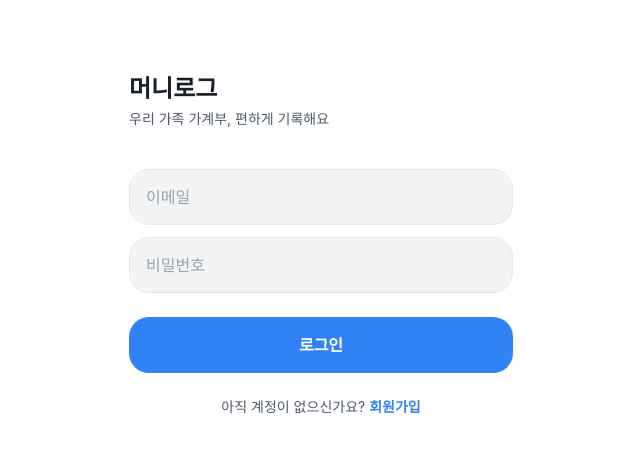
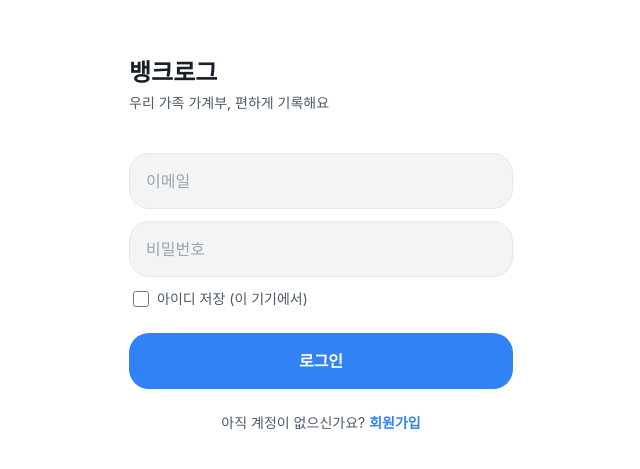
Before and after one commit to tmdgjs1274-svg/account-book_ggoong, a Next.js app in the folder frontend/: page /login in a window 1280 px wide. Shown: the part 155-624 px from the top of the page, without its empty margins (319-959 px from the left). Built offline with nearby package versions, Linux system fonts and the light colour scheme; no server answers; a web font is replaced by a local one.

Commit message:
Add files via upload

```diff
--- a/frontend/app/(main)/dashboard/page.tsx
+++ b/frontend/app/(main)/dashboard/page.tsx
@@ -19,6 +19,7 @@ export default function DashboardPage() {
 
   const topBudgets = [...budgets].sort((a, b) => b.usage_rate - a.usage_rate).slice(0, 3);
   const recentTransactions = transactions.slice(0, 5);
+  const topCategories = breakdown?.categories.slice(0, 6) || [];
 
   return (
     <div className="flex flex-col gap-5">
@@ -67,7 +68,23 @@ export default function DashboardPage() {
             자세히 <ChevronRight size={14} />
           </Link>
         </div>
-        <DonutChart data={breakdown?.categories.slice(0, 6) || []} />
+        <DonutChart data={topCategories} />
+        {topCategories.length > 0 && (
+          <div className="mt-4 flex flex-col gap-3">
+            {topCategories.map((c) => (
+              <div key={c.category_id} className="flex items-center justify-between text-sm">
+                <div className="flex items-center gap-2">
+                  <span className="h-2.5 w-2.5 rounded-full" style={{ backgroundColor: c.color }} />
+                  <span className="font-medium text-ink-700">{c.name}</span>
+                </div>
+                <div className="flex items-center gap-2">
+                  <span className="text-ink-500">{formatWon(c.amount)}</span>
+                  <span className="w-10 text-right font-semibold text-ink-900">{c.percent}%</span>
+                </div>
+              </div>
+            ))}
+          </div>
+        )}
       </Card>
 
       {/* 예산 현황 */}
--- a/frontend/app/layout.tsx
+++ b/frontend/app/layout.tsx
@@ -3,7 +3,7 @@ import './globals.css';
 import { AuthProvider } from '@/lib/auth-context';
 
 export const metadata: Metadata = {
-  title: '머니로그 · 가계부',
+  title: '뱅크로그 · 가계부',
   description: '간편한 우리 가족 가계부',
 };
 
--- a/frontend/app/login/page.tsx
+++ b/frontend/app/login/page.tsx
@@ -1,16 +1,33 @@
 'use client';
 
-import { useState, FormEvent } from 'react';
+import { useState, FormEvent, useEffect } from 'react';
 import Link from 'next/link';
 import { useRouter } from 'next/navigation';
 import { supabase } from '@/lib/supabaseClient';
 
+// 로그인 아이디(이메일) 기억하기 — 계정 설정이 아니라 "이 브라우저(이 기기)"에만 저장됩니다.
+// PC와 모바일에서 각각 다른 브라우저를 쓰면 그 브라우저별로 따로 기억돼요.
+const SAVED_EMAIL_KEY = 'hh_budget_saved_email';
+
 export default function LoginPage() {
   const [email, setEmail] = useState('');
   const [password, setPassword] = useState('');
+  const [rememberId, setRememberId] = useState(false);
   const [error, setError] = useState<string | null>(null);
   const [loading, setLoading] = useState(false);
   const router = useRouter();
+
+  useEffect(() => {
+    try {
+      const saved = localStorage.getItem(SAVED_EMAIL_KEY);
+      if (saved) {
+        setEmail(saved);
+        setRememberId(true);
+      }
+    } catch {
+      // 프라이빗 모드 등으로 저장소 접근이 안 되면 조용히 무시합니다.
+    }
+  }, []);
 
   const handleSubmit = async (e: FormEvent) => {
     e.preventDefault();
@@ -22,13 +39,24 @@ export default function LoginPage() {
       setError('이메일 또는 비밀번호가 올바르지 않아요.');
       return;
     }
+
+    try {
+      if (rememberId) {
+        localStorage.setItem(SAVED_EMAIL_KEY, email);
+      } else {
+        localStorage.removeItem(SAVED_EMAIL_KEY);
+      }
+    } catch {
+      // 저장소 접근이 안 되어도 로그인 자체는 정상 진행합니다.
+    }
+
     router.replace('/dashboard');
   };
 
   return (
     <div className="flex min-h-screen flex-col items-center justify-center bg-white px-6">
       <div className="w-full max-w-sm">
-        <h1 className="mb-1 text-2xl font-bold text-ink-900">머니로그</h1>
+        <h1 className="mb-1 text-2xl font-bold text-ink-900">뱅크로그</h1>
         <p className="mb-10 text-sm text-ink-500">우리 가족 가계부, 편하게 기록해요</p>
 
         <form onSubmit={handleSubmit} className="flex flex-col gap-3">
@@ -48,6 +76,16 @@ export default function LoginPage() {
             onChange={(e) => setPassword(e.target.value)}
             className="h-14 rounded-2xl border border-surface-border bg-surface-alt px-4 text-base outline-none focus:border-primary focus:bg-white focus:ring-2 focus:ring-primary/20"
           />
+
+          <label className="flex items-center gap-2 px-1 text-sm text-ink-500">
+            <input
+              type="checkbox"
+              checked={rememberId}
+              onChange={(e) => setRememberId(e.target.checked)}
+              className="h-4 w-4 rounded border-surface-border accent-primary"
+            />
+            아이디 저장 (이 기기에서)
+          </label>
 
           {error && <p className="text-sm text-expense">{error}</p>}
 
--- a/frontend/components/Shell.tsx
+++ b/frontend/components/Shell.tsx
@@ -32,7 +32,7 @@ export default function Shell({ children }: { children: React.ReactNode }) {
     <div className="min-h-screen bg-surface-alt">
       {/* 데스크톱 사이드바 */}
       <aside className="fixed inset-y-0 left-0 hidden w-60 flex-col border-r border-surface-border bg-white px-4 py-6 md:flex">
-        <div className="mb-4 px-2 text-xl font-extrabold text-ink-900">머니로그</div>
+        <div className="mb-4 px-2 text-xl font-extrabold text-ink-900">뱅크로그</div>
         <div className="mb-6">
           <GroupSwitcher />
         </div>
```
